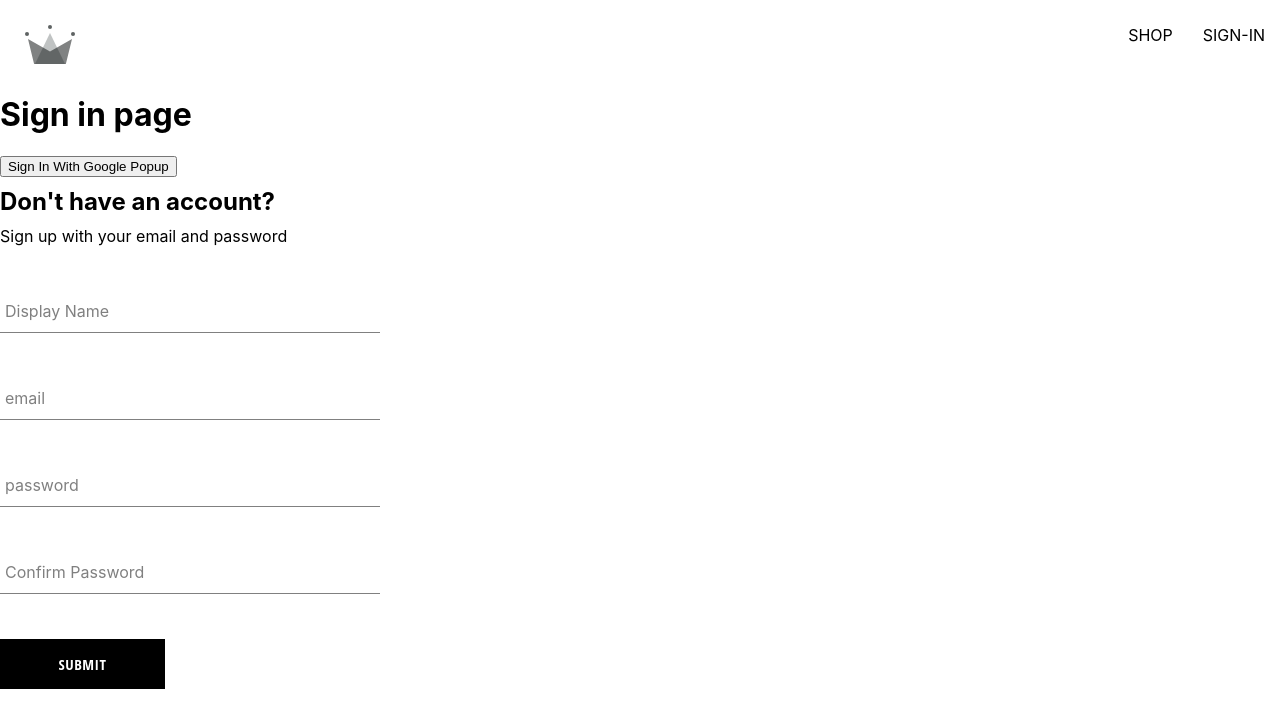
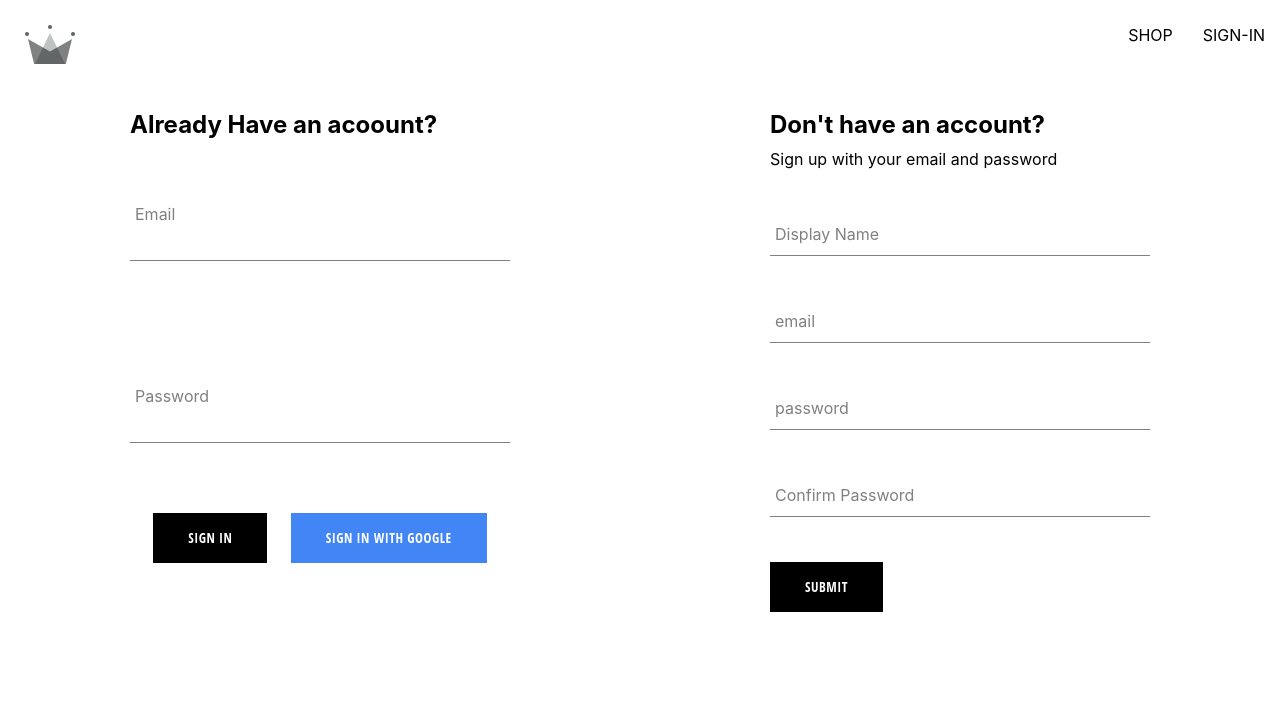
Before and after one commit to Abuka-Victor/Crwn, a React (Create React App) app: page /sign-in in a window 1280 px wide. Shown: the top 728 px of the page. Built offline with nearby package versions, Linux system fonts and the light colour scheme.

Commit message:
Complete sign-in component

```diff
--- a/src/Components/Button/button.styles.scss
+++ b/src/Components/Button/button.styles.scss
@@ -1,11 +1,9 @@
 .button-container {
-  min-width: 165px;
-  width: auto;
   height: 50px;
   letter-spacing: 0.5px;
   line-height: 50px;
   padding: 0 35px 0 35px;
-  font-size: 15px;
+
   background-color: black;
   color: white;
   text-transform: uppercase;
@@ -25,6 +23,7 @@
   &.google-sign-in {
     background-color: #4285f4;
     color: white;
+    width: fit-content !important;
 
     &:hover {
       background-color: #357ae8;
--- /dev/null
+++ b/src/Routes/Sign-In/sign-in-form.styles.scss
@@ -0,0 +1,21 @@
+.sign-in-container {
+  display: flex;
+  flex-direction: column;
+  width: 380px;
+
+  h2 {
+    margin: 10px 0;
+  }
+
+  .buttons-container {
+    display: flex;
+    justify-content: space-evenly;
+  }
+}
+
+.auth {
+  display: flex;
+  width: 100vw;
+  justify-content: space-around;
+  margin: 30px auto;
+}
--- a/src/Routes/Sign-In/sign-in.js
+++ b/src/Routes/Sign-In/sign-in.js
@@ -2,18 +2,87 @@ import SignUpForm from '../../Components/Sign-up-form/sign-up-form.component';
 import {
   createUserFromAuth,
   SignInWithGooglePopup,
+  signInUserWithEmailAndPassword,
 } from '../../utils/firebase/firebase.utils';
 
+import Button from '../../Components/Button/Button.component';
+import FormInput from '../../Components/Form-Input/form-input.component';
+import { useState } from 'react';
+
+import './sign-in-form.styles.scss';
+
+const defaultFields = {
+  email: '',
+  password: '',
+};
+
 const SignIn = () => {
+  const [formFields, setFormFields] = useState(defaultFields);
+  const { email, password } = formFields;
+
   const logGoogleUser = async () => {
     const response = await SignInWithGooglePopup();
     const userRef = await createUserFromAuth(response.user);
   };
 
+  const changeHandler = (event) => {
+    const { name, value } = event.target;
+
+    setFormFields({ ...formFields, [name]: value });
+  };
+
+  const resetFormFields = () => {
+    setFormFields(defaultFields);
+  };
+
+  const signInUserWithEmailAndPasswordHandler = async () => {
+    try {
+      const response = await signInUserWithEmailAndPassword(email, password);
+      console.log(response);
+      resetFormFields();
+    } catch (err) {
+      switch (err.code) {
+        case 'auth/wrong-password':
+          alert('Incorrect Password');
+          break;
+        case 'auth/user-not-found':
+          alert('There is no user associated with this email');
+          break;
+        default:
+          console.log('User could not sign in', err.message);
+      }
+    }
+  };
+
   return (
-    <div>
-      <h1>Sign in page</h1>
-      <button onClick={logGoogleUser}>Sign In With Google Popup</button>
+    <div className="auth">
+      <div className="sign-in-container">
+        <h2>Already Have an acoount?</h2>
+        <FormInput
+          label="Email"
+          type="email"
+          name="email"
+          onChange={changeHandler}
+          value={email}
+          required
+        />
+        <FormInput
+          label="Password"
+          type="password"
+          name="password"
+          onChange={changeHandler}
+          value={password}
+          required
+        />
+        <div className="buttons-container">
+          <Button onClick={signInUserWithEmailAndPasswordHandler}>
+            Sign In
+          </Button>
+          <Button buttonType="google" onClick={logGoogleUser}>
+            Sign In With Google
+          </Button>
+        </div>
+      </div>
       <SignUpForm />
     </div>
   );
--- a/src/utils/firebase/firebase.utils.js
+++ b/src/utils/firebase/firebase.utils.js
@@ -7,6 +7,7 @@ import {
   signInWithRedirect,
   GoogleAuthProvider,
   createUserWithEmailAndPassword,
+  signInWithEmailAndPassword,
 } from 'firebase/auth';
 import { getFirestore, doc, getDoc, setDoc } from 'firebase/firestore';
 // TODO: Add SDKs for Firebase products that you want to use
@@ -69,3 +70,9 @@ export const createAuthUserWithEmailAndPassword = async (email, password) => {
 
   return await createUserWithEmailAndPassword(auth, email, password);
 };
+
+export const signInUserWithEmailAndPassword = async (email, password) => {
+  if (!email || !password) return;
+
+  return await signInWithEmailAndPassword(auth, email, password);
+};
```
